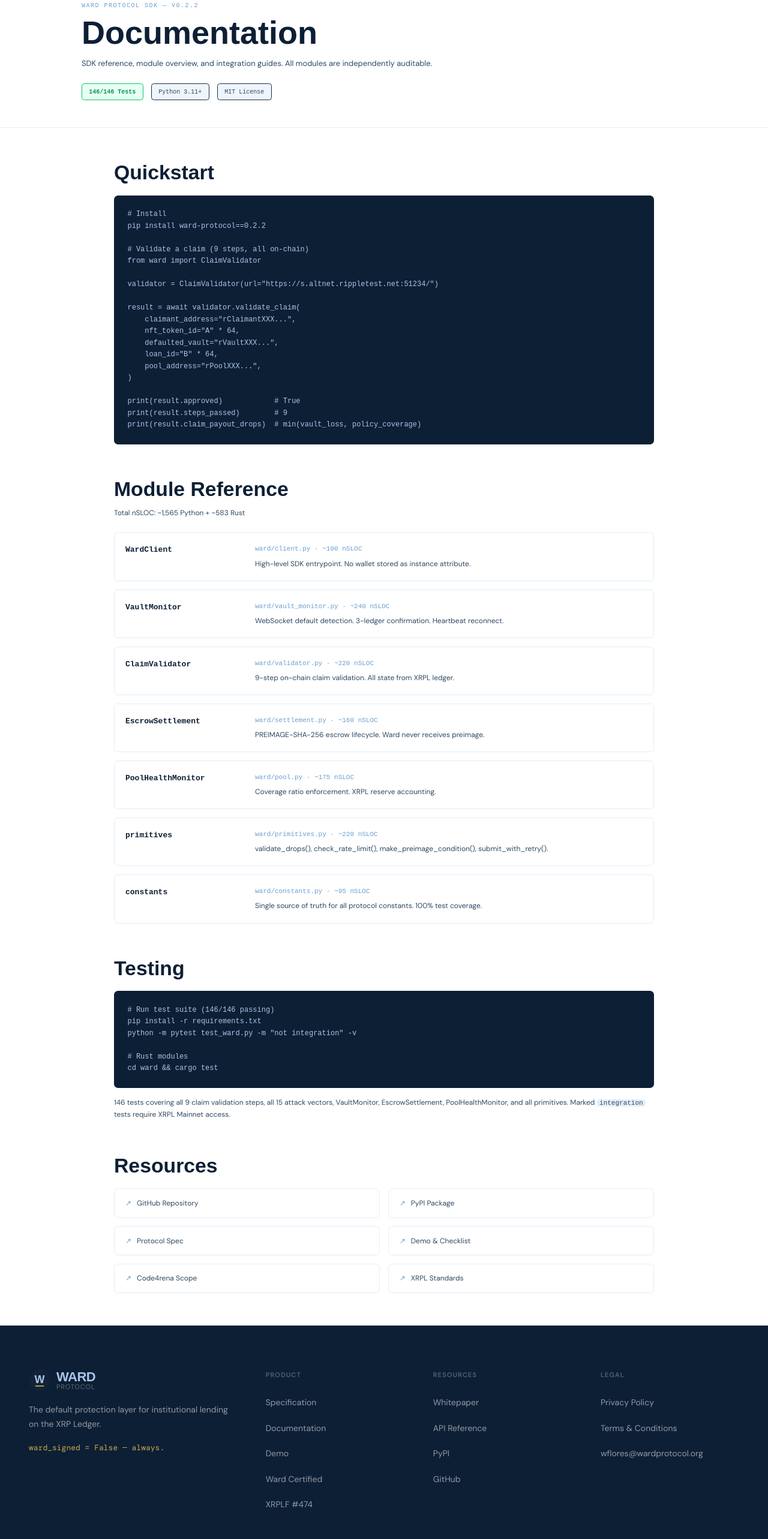
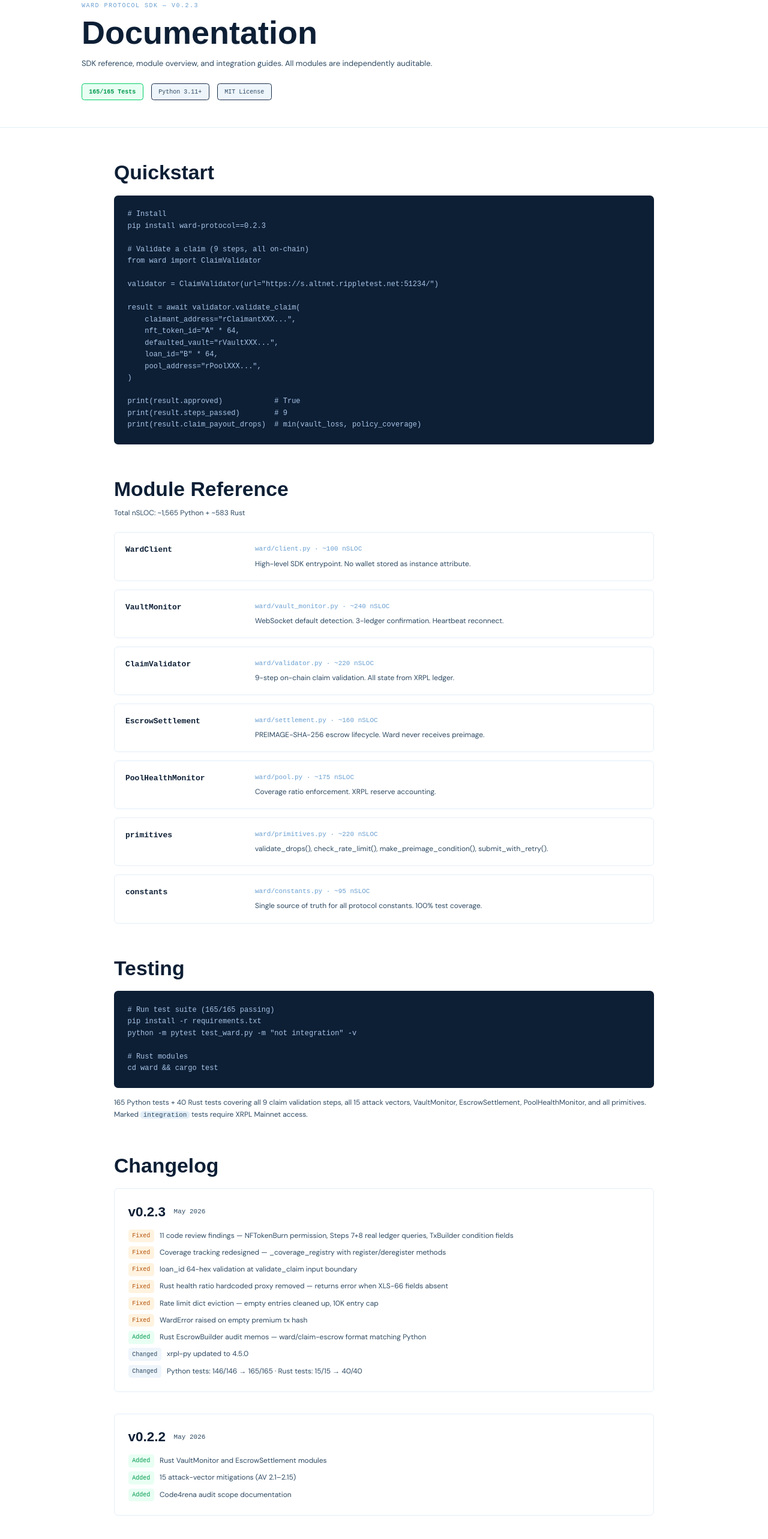
Before and after one commit to wflores9/ward-protocol, a Next.js app: page /docs in a window 1280 px wide. Shown: the part 120-2686 px from the top of the page at 60% size. Built offline with nearby package versions, Linux system fonts and the light colour scheme; a web font is replaced by a local one.

Commit message:
chore: update stats to v0.2.3 — 165/165 Python, 40/40 Rust, xrpl-py 4.5.0

```diff
--- a/src/app/demo/page.tsx
+++ b/src/app/demo/page.tsx
@@ -28,7 +28,7 @@ export default function DemoPage() {
       {/* Flow examples */}
       <div className="border-t border-p2 bg-white">
         <div className="max-w-6xl mx-auto px-6 md:px-12 py-12">
-          <div className="text-[10px] uppercase tracking-[.15em] text-ice2 mb-2 font-mono">Python SDK — v0.2.2</div>
+          <div className="text-[10px] uppercase tracking-[.15em] text-ice2 mb-2 font-mono">Python SDK — v0.2.3</div>
           <h2 className="font-condensed font-black text-3xl text-steel mb-2">Integration Flow Examples</h2>
           <p className="text-[13px] text-sub mb-6">
             Five flows from vault registration to escrow settlement.{' '}
--- a/src/app/docs/page.tsx
+++ b/src/app/docs/page.tsx
@@ -3,7 +3,7 @@ import Link from 'next/link'
 
 export const metadata: Metadata = {
   title: 'Ward Protocol — Documentation',
-  description: 'SDK documentation, API reference, and integration guides for Ward Protocol v0.2.2.',
+  description: 'SDK documentation, API reference, and integration guides for Ward Protocol v0.2.3.',
 }
 
 const modules = [
@@ -17,7 +17,7 @@ const modules = [
 ]
 
 const quickstart = `# Install
-pip install ward-protocol==0.2.2
+pip install ward-protocol==0.2.3
 
 # Validate a claim (9 steps, all on-chain)
 from ward import ClaimValidator
@@ -36,7 +36,7 @@ print(result.approved)            # True
 print(result.steps_passed)        # 9
 print(result.claim_payout_drops)  # min(vault_loss, policy_coverage)`
 
-const testCmd = `# Run test suite (146/146 passing)
+const testCmd = `# Run test suite (165/165 passing)
 pip install -r requirements.txt
 python -m pytest test_ward.py -m "not integration" -v
 
@@ -49,13 +49,13 @@ export default function DocsPage() {
       {/* Header */}
       <div className="border-b border-p2 bg-white px-6 md:px-12 py-10">
         <div className="max-w-4xl mx-auto">
-          <div className="text-[10px] uppercase tracking-[.15em] text-ice2 mb-2 font-mono">Ward Protocol SDK — v0.2.2</div>
+          <div className="text-[10px] uppercase tracking-[.15em] text-ice2 mb-2 font-mono">Ward Protocol SDK — v0.2.3</div>
           <h1 className="font-condensed font-black text-5xl text-steel mb-3">Documentation</h1>
           <p className="text-[13px] text-sub max-w-2xl">
             SDK reference, module overview, and integration guides. All modules are independently auditable.
           </p>
           <div className="flex gap-3 mt-5">
-            <span className="text-[10px] bg-[#e8fff3] text-[#00994d] border border-green px-2.5 py-1 rounded font-mono font-bold">146/146 Tests</span>
+            <span className="text-[10px] bg-[#e8fff3] text-[#00994d] border border-green px-2.5 py-1 rounded font-mono font-bold">165/165 Tests</span>
             <span className="text-[10px] bg-panel border border-border text-sub px-2.5 py-1 rounded font-mono">Python 3.11+</span>
             <span className="text-[10px] bg-panel border border-border text-sub px-2.5 py-1 rounded font-mono">MIT License</span>
           </div>
@@ -96,10 +96,60 @@ export default function DocsPage() {
             {testCmd}
           </pre>
           <p className="text-[12px] text-sub mt-3">
-            146 tests covering all 9 claim validation steps, all 15 attack vectors, VaultMonitor,
+            165 Python tests + 40 Rust tests covering all 9 claim validation steps, all 15 attack vectors, VaultMonitor,
             EscrowSettlement, PoolHealthMonitor, and all primitives.
             Marked <code className="bg-p2 px-1 rounded text-[11px]">integration</code> tests require XRPL Mainnet access.
           </p>
+        </section>
+
+        {/* Changelog */}
+        <section>
+          <h2 className="font-condensed font-black text-3xl text-steel mb-4">Changelog</h2>
+          {[
+            {
+              version: 'v0.2.3',
+              date: 'May 2026',
+              changes: [
+                { type: 'Fixed', text: '11 code review findings — NFTokenBurn permission, Steps 7+8 real ledger queries, TxBuilder condition fields' },
+                { type: 'Fixed', text: 'Coverage tracking redesigned — _coverage_registry with register/deregister methods' },
+                { type: 'Fixed', text: 'loan_id 64-hex validation at validate_claim input boundary' },
+                { type: 'Fixed', text: 'Rust health ratio hardcoded proxy removed — returns error when XLS-66 fields absent' },
+                { type: 'Fixed', text: 'Rate limit dict eviction — empty entries cleaned up, 10K entry cap' },
+                { type: 'Fixed', text: 'WardError raised on empty premium tx hash' },
+                { type: 'Added', text: 'Rust EscrowBuilder audit memos — ward/claim-escrow format matching Python' },
+                { type: 'Changed', text: 'xrpl-py updated to 4.5.0' },
+                { type: 'Changed', text: 'Python tests: 146/146 → 165/165 · Rust tests: 15/15 → 40/40' },
+              ],
+            },
+            {
+              version: 'v0.2.2',
+              date: 'May 2026',
+              changes: [
+                { type: 'Added', text: 'Rust VaultMonitor and EscrowSettlement modules' },
+                { type: 'Added', text: '15 attack-vector mitigations (AV 2.1–2.15)' },
+                { type: 'Added', text: 'Code4rena audit scope documentation' },
+              ],
+            },
+          ].map(entry => (
+            <div key={entry.version} className="mb-8 border border-p2 bg-white rounded-md p-5">
+              <div className="flex items-center gap-3 mb-3">
+                <span className="font-condensed font-black text-xl text-steel">{entry.version}</span>
+                <span className="text-[11px] text-sub font-mono">{entry.date}</span>
+              </div>
+              <ul className="space-y-1.5">
+                {entry.changes.map((c, i) => (
+                  <li key={i} className="flex items-start gap-2 text-[12px]">
+                    <span className={`shrink-0 font-mono text-[10px] px-1.5 py-0.5 rounded ${
+                      c.type === 'Fixed' ? 'bg-[#fff3e0] text-[#b45309]' :
+                      c.type === 'Added' ? 'bg-[#e8fff3] text-[#00994d]' :
+                      'bg-panel text-sub'
+                    }`}>{c.type}</span>
+                    <span className="text-sub">{c.text}</span>
+                  </li>
+                ))}
+              </ul>
+            </div>
+          ))}
         </section>
 
         {/* Links */}
--- a/src/app/page.tsx
+++ b/src/app/page.tsx
@@ -26,8 +26,8 @@ const quotes = [
 ]
 
 const statusRows: [string, React.ReactNode][] = [
-  ['SDK Version', 'v0.2.2'],
-  ['Unit Tests', <span style={{ color: 'var(--green)' }}>146/146 passing</span>],
+  ['SDK Version', 'v0.2.3'],
+  ['Unit Tests', <span style={{ color: 'var(--green)' }}>165/165 passing</span>],
   ['On-Chain Transactions', '5 confirmed (XRPL Altnet)'],
   ['External Dependencies', '0 — pure XRPL'],
   ['Ward Holds Keys', 'Never'],
@@ -65,7 +65,7 @@ export default function Home() {
 
           <div className="hero-card">
             <div className="hero-card-header">
-              <span className="hero-card-label">WARD · v0.2.2 · ALTNET</span>
+              <span className="hero-card-label">WARD · v0.2.3 · ALTNET</span>
               <span className="live-badge"><span className="live-dot" />LIVE</span>
             </div>
             <div className="invariant-box">
@@ -83,7 +83,7 @@ export default function Home() {
             </ul>
             <div className="hero-stats">
               <div className="hero-stat">
-                <span className="hero-stat-val" style={{ color: '#4ade80' }}>146/146</span>
+                <span className="hero-stat-val" style={{ color: '#4ade80' }}>165/165</span>
                 <span className="hero-stat-lbl">Tests</span>
               </div>
               <div className="hero-stat">
@@ -109,7 +109,7 @@ export default function Home() {
         <div className="sp-divider" />
         <span className="sp-item">PyPI · ward-protocol</span>
         <div className="sp-divider" />
-        <span className="sp-item">146/146 Tests Passing</span>
+        <span className="sp-item">165/165 Tests Passing</span>
       </div>
 
       {/* THE QUESTION */}
--- a/src/app/spec/page.tsx
+++ b/src/app/spec/page.tsx
@@ -116,7 +116,7 @@ export default function SpecPage() {
       {/* Header */}
       <div className="border-b border-p2 bg-white px-6 md:px-12 py-10">
         <div className="max-w-4xl mx-auto">
-          <div className="text-[10px] uppercase tracking-[.15em] text-ice2 mb-2 font-mono">Ward Protocol v0.2.2</div>
+          <div className="text-[10px] uppercase tracking-[.15em] text-ice2 mb-2 font-mono">Ward Protocol v0.2.3</div>
           <h1 className="font-condensed font-black text-5xl text-steel mb-3">Protocol Specification</h1>
           <p className="text-[13px] text-sub max-w-2xl">
             Technical reference for Ward Protocol: architecture, 9-step claim validation,
@@ -124,10 +124,10 @@ export default function SpecPage() {
           </p>
           <div className="flex gap-3 mt-5">
             <span className="text-[10px] bg-[#e8fff3] text-[#00994d] border border-green px-2.5 py-1 rounded font-mono font-bold">
-              146/146 Tests
+              165/165 Python · 40/40 Rust
             </span>
             <span className="text-[10px] bg-panel border border-border text-sub px-2.5 py-1 rounded font-mono">
-              SDK v0.2.2
+              SDK v0.2.3
             </span>
             <span className="text-[10px] bg-panel border border-border text-sub px-2.5 py-1 rounded font-mono">
               15 AVs Mitigated
--- a/src/components/HeroCard.tsx
+++ b/src/components/HeroCard.tsx
@@ -3,8 +3,8 @@
 import { useState } from 'react'
 
 const stats = [
-  { val: '146/146', label: 'Tests Passing', green: true },
-  { val: 'v0.2.2',  label: 'SDK Version',   green: false },
+  { val: '165/165', label: 'Tests Passing', green: true },
+  { val: 'v0.2.3',  label: 'SDK Version',   green: false },
   { val: '15',      label: 'Attack Vectors Mitigated', green: false },
   { val: '9',       label: 'Validation Steps', green: false },
 ]
@@ -13,7 +13,7 @@ export default function HeroCard() {
   const [copied, setCopied] = useState(false)
 
   const copy = () => {
-    navigator.clipboard.writeText('pip install ward-protocol==0.2.2')
+    navigator.clipboard.writeText('pip install ward-protocol==0.2.3')
     setCopied(true)
     setTimeout(() => setCopied(false), 2000)
   }
@@ -24,7 +24,7 @@ export default function HeroCard() {
       <div className="bg-steel rounded-md p-5 font-mono text-sm">
         <div className="text-dim text-[10px] uppercase tracking-widest mb-3">Install</div>
         <div className="flex items-center justify-between gap-3">
-          <code className="text-ice text-[13px]">pip install ward-protocol==0.2.2</code>
+          <code className="text-ice text-[13px]">pip install ward-protocol==0.2.3</code>
           <button
             onClick={copy}
             className="text-[10px] text-dim hover:text-ice transition-colors shrink-0 border border-border rounded px-2 py-1"
```
